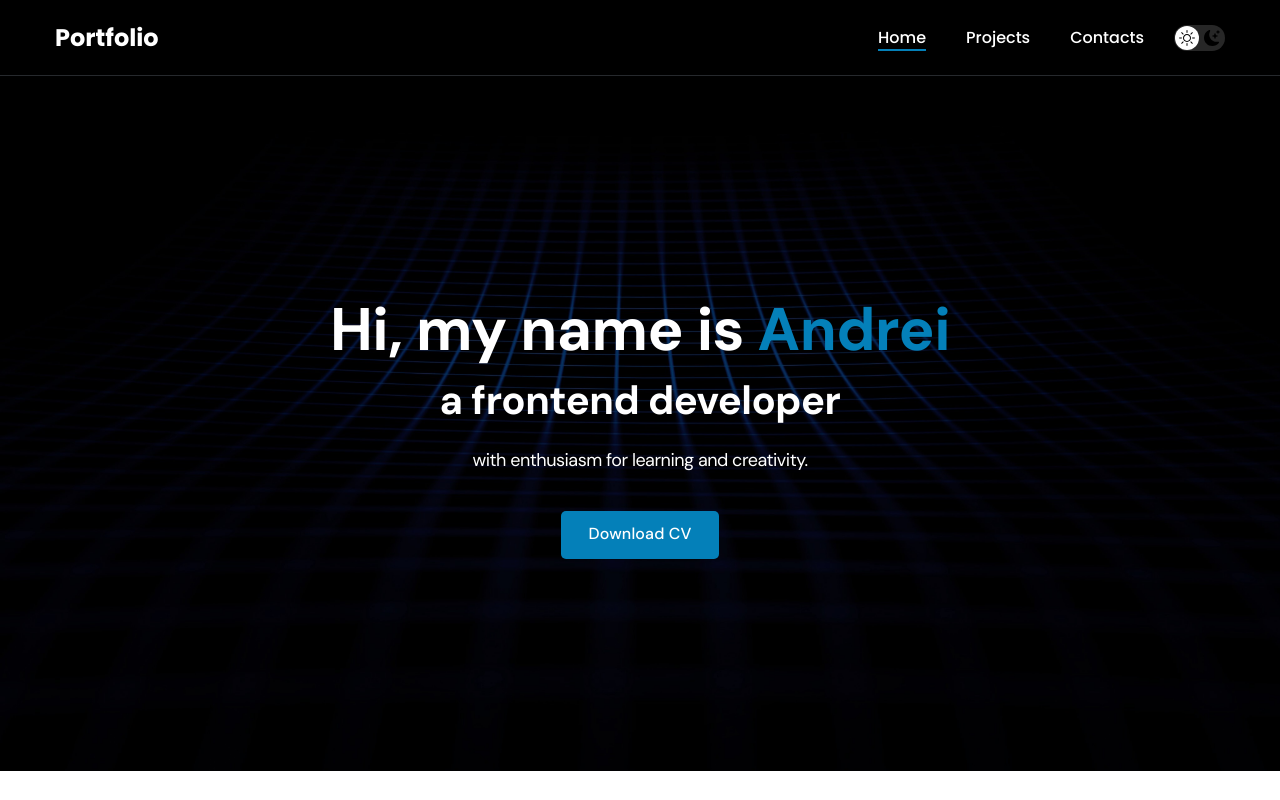
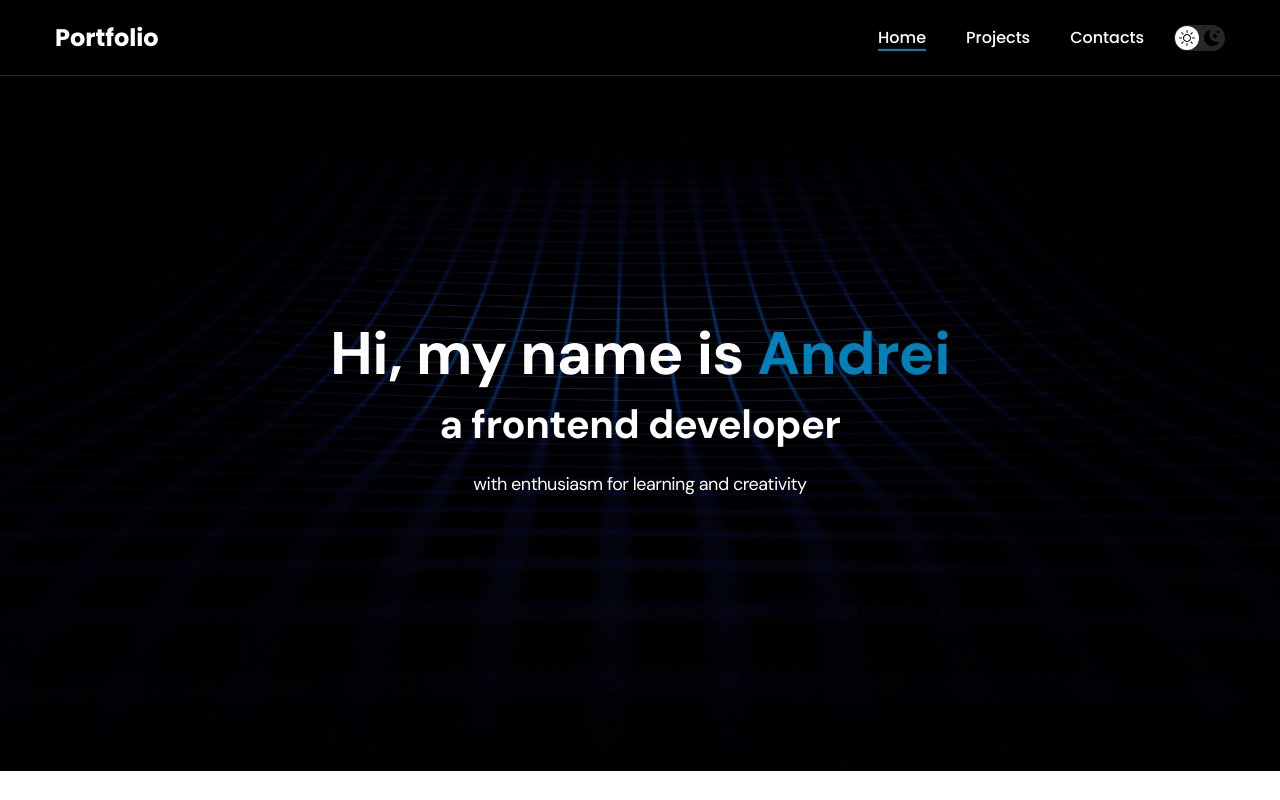
Before and after one commit to Andrey-Ba-developer/portfolio, a React (Create React App) app: page / in a window 1280 px wide. Shown: the top 800 px of the page. Built offline with nearby package versions, Linux system fonts and the light colour scheme.

Commit message:
refactor: removing the cv button in headere

```diff
--- a/src/components/header/Header.js
+++ b/src/components/header/Header.js
@@ -8,9 +8,9 @@ const Header = () => {
 			a frontend developer
 		</h1>
 		<div className="header__text">
-			<p>with enthusiasm for learning and creativity.</p>
+			<p>with enthusiasm for learning and creativity</p>
 		</div>
-		<a href="#!" className="btn">Download CV</a>
+
 	</div>
 </header>);
 }
```
